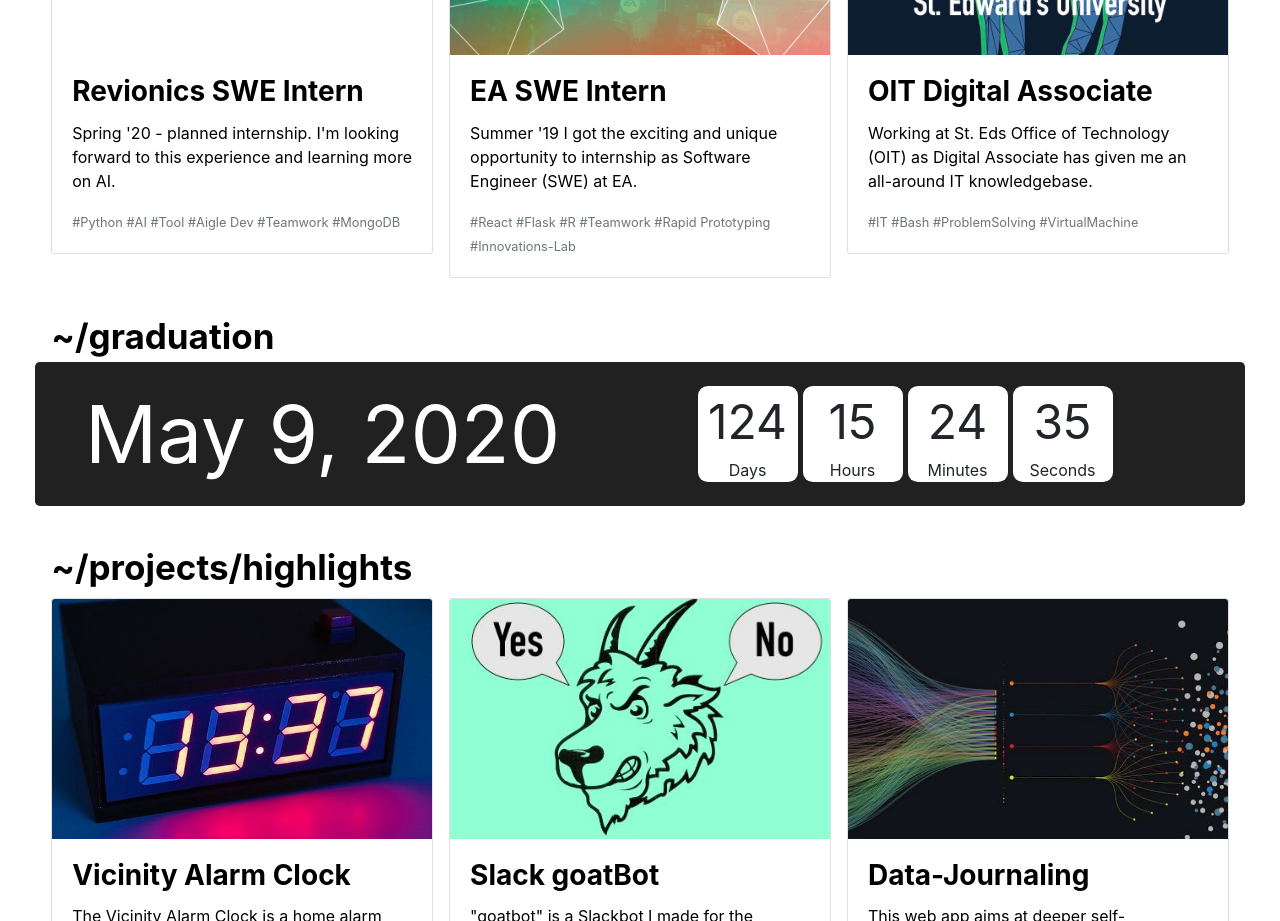
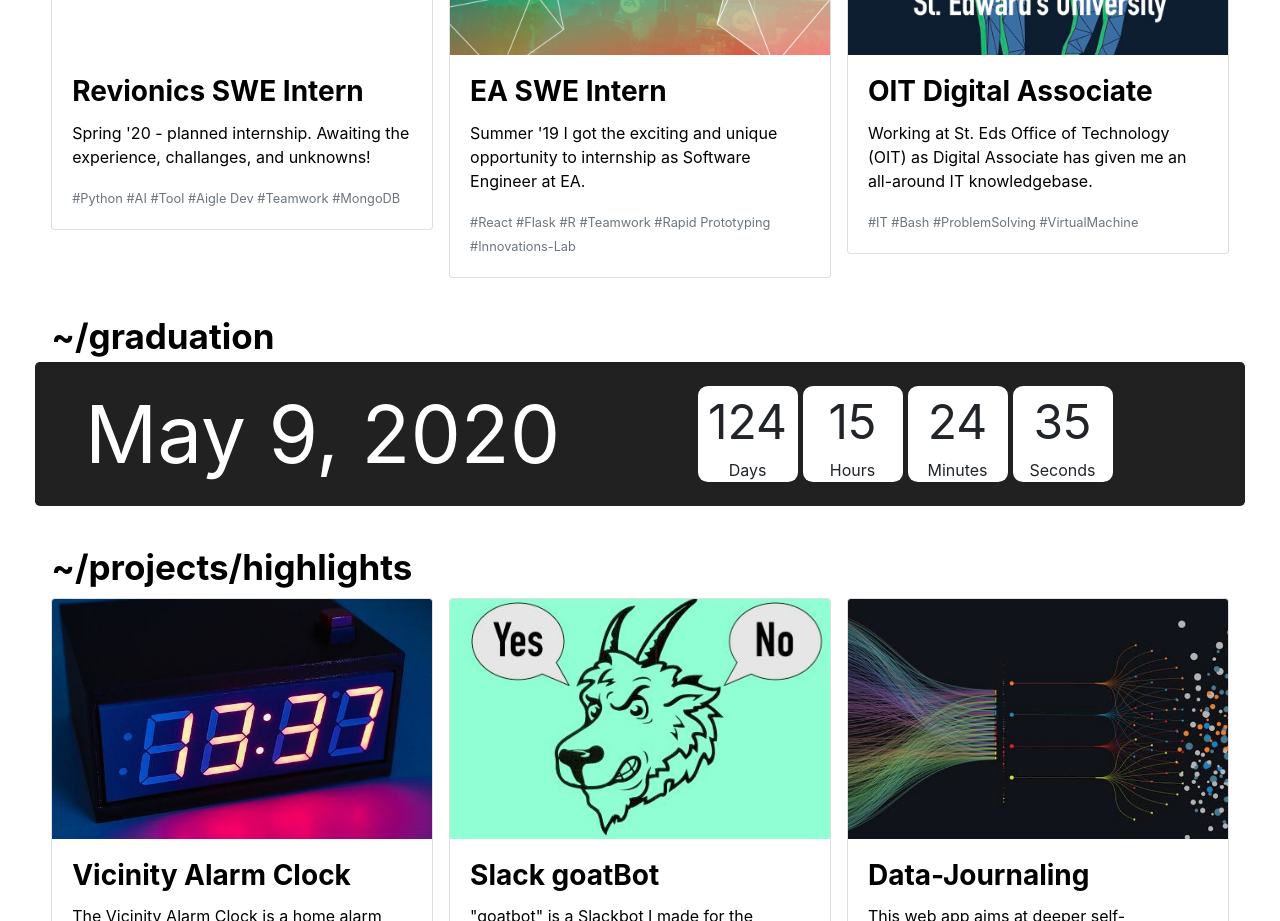
Before and after one commit to gohls/personal-website, a React (Create React App) app in the folder client/: page / in a window 1280 px wide. Shown: the part 1340-2261 px from the top of the page. Built offline with nearby package versions, Linux system fonts and the light colour scheme.

Commit message:
updates w/ exp details + banner txt via screensize

```diff
--- a/client/src/components/Experience/experienceData.jsx
+++ b/client/src/components/Experience/experienceData.jsx
@@ -6,7 +6,7 @@
   [{
     image: "/images/revionics.png",
     title: "Revionics SWE Intern",
-    intro: "Spring '20 - planned internship. I'm looking forward to this experience and learning more on AI.",
+    intro: "Spring '20 - planned internship. Awaiting the experience, challanges, and unknowns!",
     tags: ["Python", "AI", "Tool", "Aigle Dev", "Teamwork", "MongoDB"],
     highlight: true,
     _dir: revionics
@@ -14,7 +14,7 @@
   {
     image: "/images/ea.png",
     title: "EA SWE Intern",
-    intro: "Summer '19 I got the exciting and unique opportunity to internship as Software Engineer (SWE) at EA.",
+    intro: "Summer '19 I got the exciting and unique opportunity to internship as Software Engineer at EA.",
     tags: ["React", "Flask", "R", "Teamwork", "Rapid Prototyping", "Innovations-Lab"],
     highlight: true,
     _dir: ea
--- a/client/src/components/Experience/experienceDetails/ea.md
+++ b/client/src/components/Experience/experienceDetails/ea.md
@@ -1,4 +1,4 @@
-## Software Engineer Intern
+### Software Engineer Intern
 
 Company Name: **Electronic Arts (EA)**
 Dates Employed: **May 2019 – Aug 2019**
--- a/client/src/components/GreetingBanner/index.css
+++ b/client/src/components/GreetingBanner/index.css
@@ -62,6 +62,12 @@
   font-weight: 300;
 }
 
+@media screen and (max-width: 600px) {
+  span.quote {
+    font-size: 30px;
+  }
+}
+
 i.author-title {
   font-family: "Times New Roman", Times, serif;
 }
```
